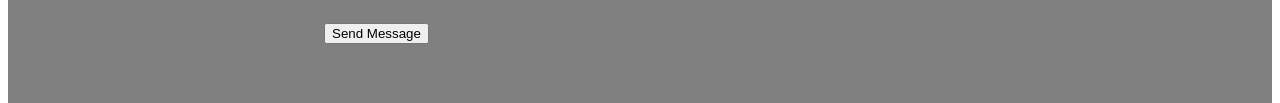
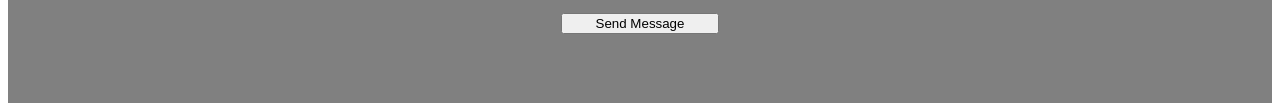
Before and after one commit to MichaelHDesigns/learning-web-development, a plain HTML site: page index.html in a window 1280 px wide. Shown: the part 11664-11767 px from the top of the page. Drawn offline with nearby package versions, Linux system fonts and the light colour scheme; grey boxes are pictures that could not be loaded.

Commit message:
Update style.css

```diff
--- a/css/style.css
+++ b/css/style.css
@@ -112,6 +112,10 @@ body,
 
 #mu-contact .mu-contact-area .mu-contact-content .mu-contact-left .contactform .form-submit input {
   margin-top: 10px;
+  display: block;
+  margin-left: auto;
+  margin-right: auto;
+  width: 25%;
 }
 
 #mu-contact .mu-contact-area .mu-contact-content .mu-contact-right {
```
